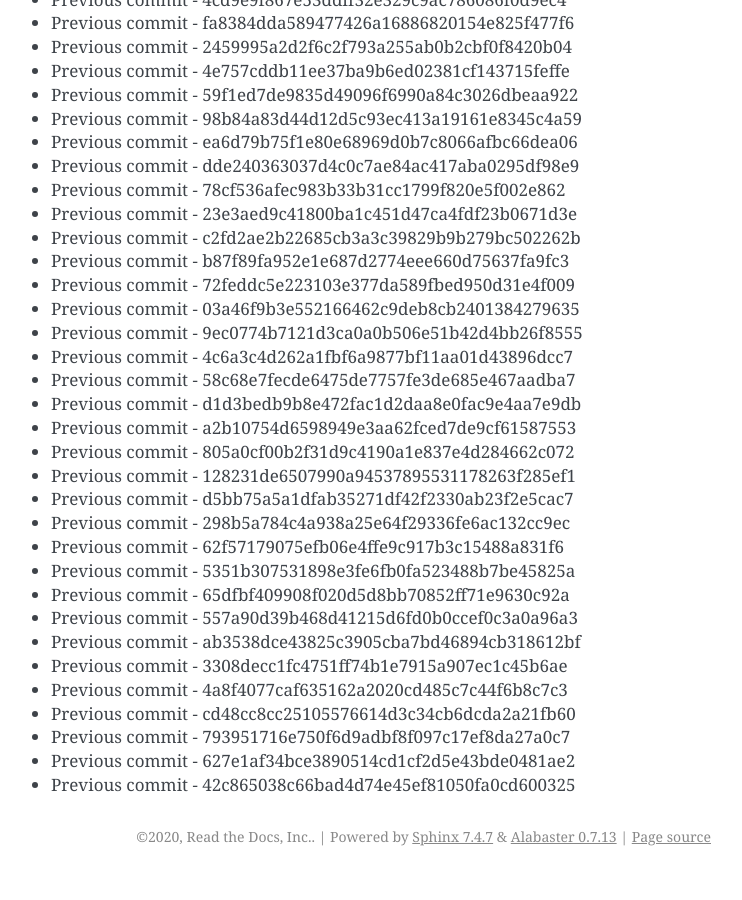
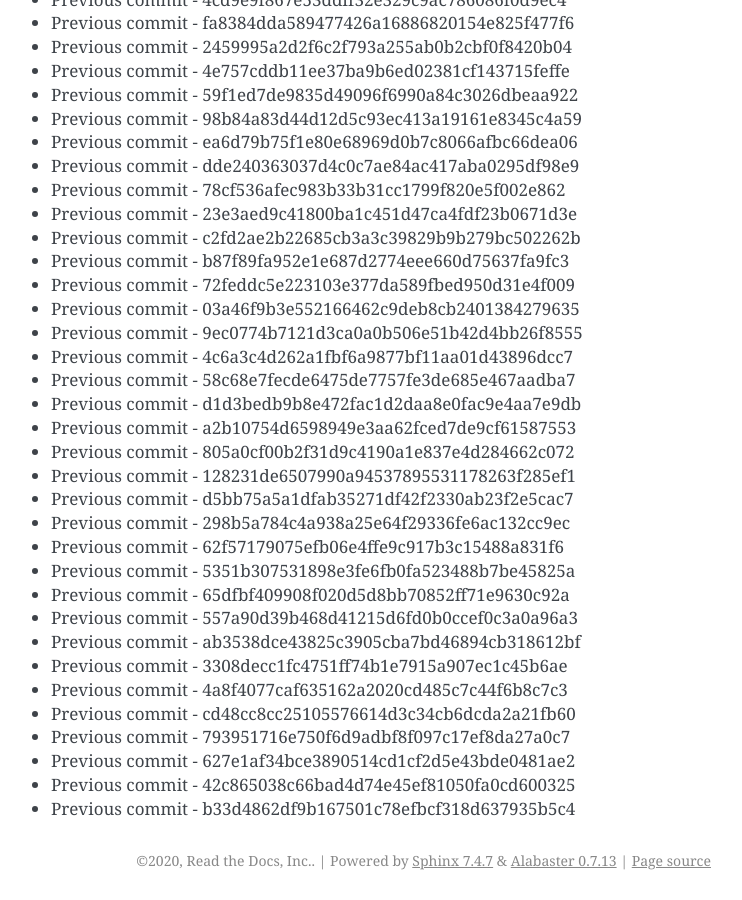
Before and after one commit to readthedocs/rtd-git-stresstest, a Sphinx documentation site: the page built from docs/updates.rst, in a window 1280 px wide and 900 px high, scrolled down 51367 px. Shown: the whole window, without its empty margins (399-1141 px from the left). Built offline with Sphinx 7.4.7, drawn with Linux system fonts in a browser that asks for light colours; before the commit the page ends 52243 px from its top, so only the background shows below that.

Commit message:
Generating commit from previous: b33d4862df9b167501c78efbcf318d637935b5c4

```diff
--- a/docs/updates.rst
+++ b/docs/updates.rst
@@ -2190,3 +2190,4 @@ It can be tested for any performance characteristics.
 * Previous commit - 793951716e750f6d9adbf8f097c17ef8da27a0c7
 * Previous commit - 627e1af34bce3890514cd1cf2d5e43bde0481ae2
 * Previous commit - 42c865038c66bad4d74e45ef81050fa0cd600325
+* Previous commit - b33d4862df9b167501c78efbcf318d637935b5c4
```
